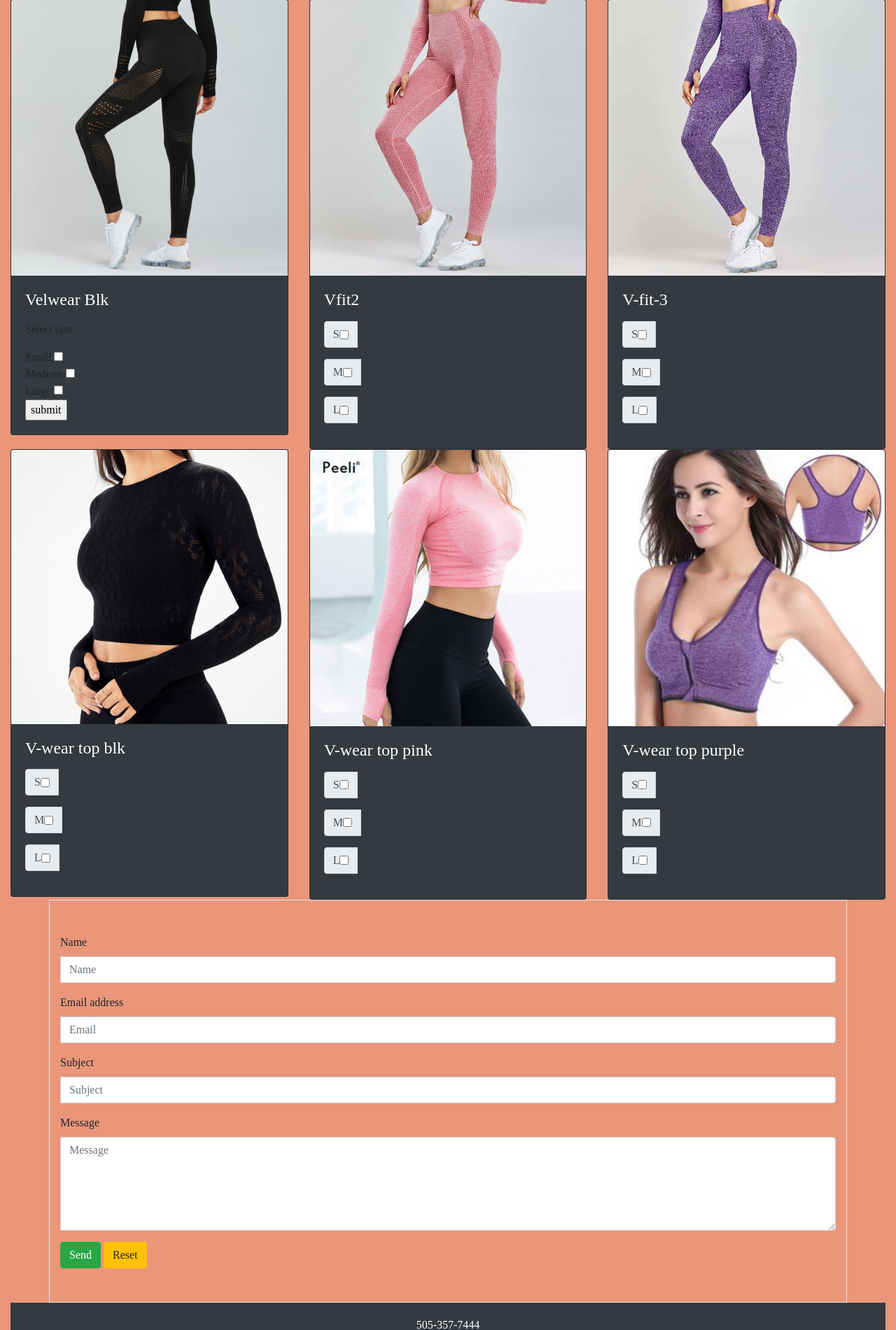
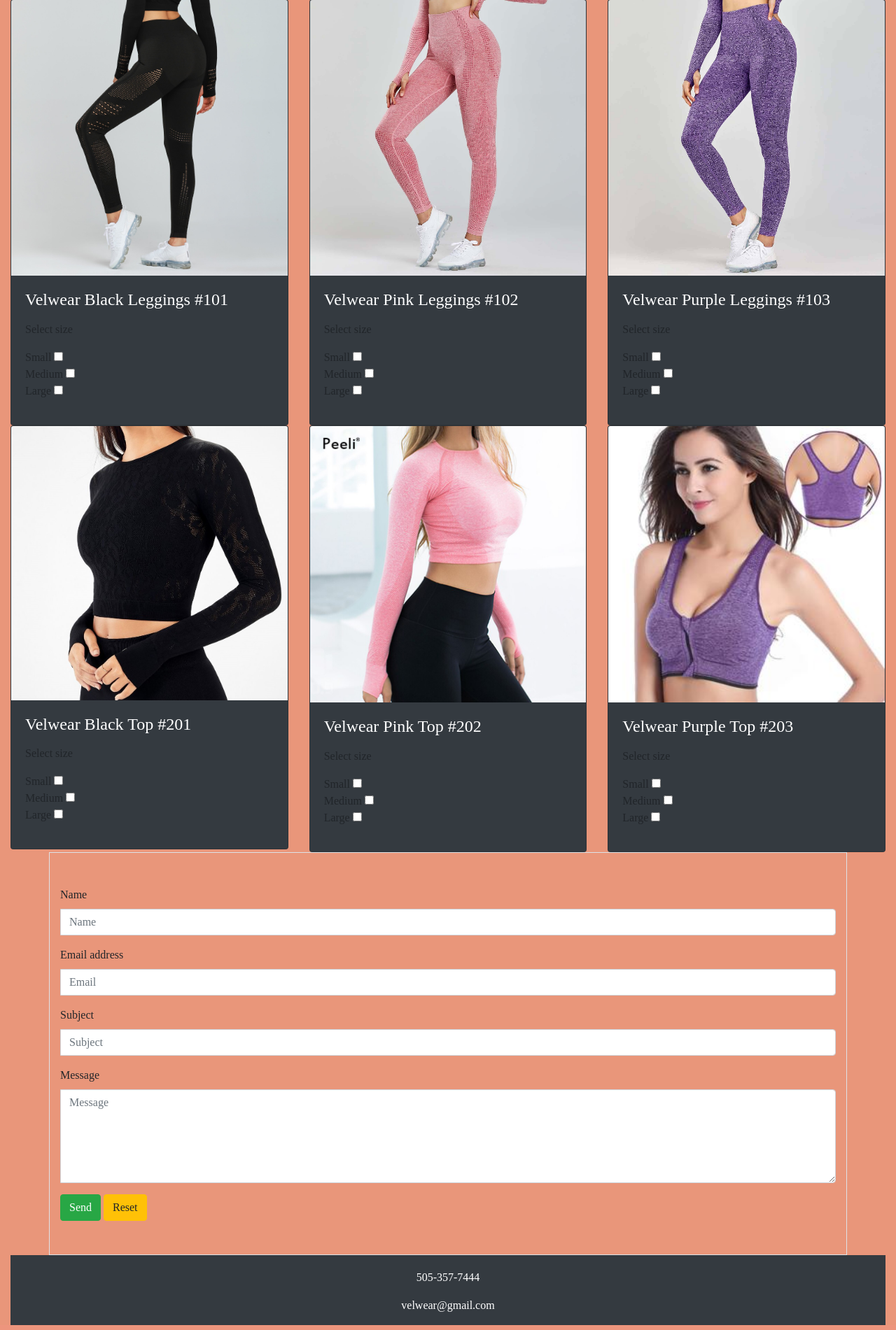
Before and after one commit to gabyveloz/business-page, a PHP site: page / in a window 1280 px wide. Shown: the part 952-2853 px from the top of the page at 70% size. Run offline with PHP 8.4, Linux system fonts and the light colour scheme; some libraries are stand-ins or nearby versions.

Commit message:
updated working checkboxes, need to fix send & reset button not working.

```diff
--- a/public_html/css/style.css
+++ b/public_html/css/style.css
@@ -34,7 +34,8 @@ body {
 	padding: 1rem;
 	border-radius: 0;
 }
-footer:last -child {
+
+footer:last-child {
 	font-size: 16px;
 	text-align: center;
 }
--- a/public_html/index.html
+++ b/public_html/index.html
@@ -1,4 +1,4 @@
-<!doctype html>
+<!DOCTYPE html>
 <html lang="en">
 <head>
 	<!-- Required meta tags -->
@@ -12,6 +12,9 @@
 	<link href="css/style.css" rel="stylesheet">
 
 	<!-- Optional JavaScript -->
+	<script src='js/main.js'></script>
+
+
 
 	<!-- jQuery first, then Popper.js, then Bootstrap JS -->
 	<script src="https://cdnjs.cloudflare.com/ajax/libs/jquery/3.5.0/jquery.min.js"></script>
@@ -101,211 +104,116 @@
 	<div class="col-12">
 <h1 class="display-4">Inventory</h1>
 	</div>
-		<hr>
 	</div>
 </div>
-<!--card content leggings & tops-->
+<!--card content bottoms & tops-->
 	<div class="container-fluid padding">
 		<div class="row padding">
-		<div class="col-md-4">
+			<div class="col-sm-4">
 				<div class="card bg-dark">
 					<img class="card-img-top" src="images/black-leggings.jpg">
 					<div class="card-body">
-				<h4 class="card-title text-white">Velwear Blk</h4>
+						<h4 class="text-white">Velwear Black Leggings #101</h4>
 						<p class="card-text">
 							<!--this is the check mark boxes-->
-					<script type="text/javascript">
-						function is_checked() {
-							var sizes = document.getElementById('small').checked;
-							var sizes = document.getElementById('medium').checked;
-							var sizes = document.getElementById('large').checked;
-
-							if(small==false && medium==false && large==false){
-								alert('please choose size');
-								return false;
-							}
-							else{
-								return true;
-							}
-						}
-					</script>
-					<form action="submission.html" method="return is_checked()" >
 						<p>Select size</p>
-				Small <input type="checkbox" name="sizes" value="small" id="small"/><br/>
-				Medium <input type="checkbox" name="sizes" value="medium" id="medium"/><br/>
-				Large <input type="checkbox" name="large" value="small" id="large"/><br/>
-				<input type="submit" value="submit"/>
-			</form>
-				<!--the end of the checkmark section-->
+						Small <input type="checkbox" name="small" value="#101" id="small"/><br/>
+						Medium <input type="checkbox" name="medium" value="#101" id="medium"/><br/>
+						Large <input type="checkbox" name="large" value="#101" id="large"/><br/>
+					</p><!--the end of the checkmark section-->
 					</div>
 				</div>
 			</div>
 
-		<div class="col-md-4">
+			<div class="col-sm-4">
 				<div class="card bg-dark">
 					<img class="card-img-top" src="images/pink-leggings.jpg">
 					<div class="card-body">
-					<h4 class="card-title text-white">Vfit2</h4>
+						<h4 class="text-white">Velwear Pink Leggings #102</h4>
 						<p class="card-text">
 							<!--this is the checkmark boxes-->
-					<div class="input-group mb-3">
-						<div class="input-group-prepend">
-							<div class="input-group-text">S
-								<input type="checkbox" aria-label="Checkbox for following text input">
-							</div>
-						</div>
-					</div>
-					<div class="input-group mb-3">
-						<div class="input-group-prepend">
-							<div class="input-group-text">M
-								<input type="checkbox" aria-label="Checkbox for following text input">
-							</div>
-						</div>
-					</div>
-					<div class="input-group mb-3">
-						<div class="input-group-prepend">
-							<div class="input-group-text">L
-								<input type="checkbox" aria-label="Checkbox for following text input">
-							</div>
-						</div>
-					</div>
+						<p>Select size</p>
+						Small <input type="checkbox" name="small" value="#102" id="small"/><br/>
+						Medium <input type="checkbox" name="medium" value="#102" id="medium"/><br/>
+						Large <input type="checkbox" name="large" value="#102" id="large"/><br/>
 						</p><!--end of checkmark section-->
 					</div>
 				</div>
 			</div>
 
-				<div class="col-md-4">
+			<div class="col-sm-4">
 				<div class="card bg-dark">
 					<img class="card-img-top" src="images/purple-leggings.jpg">
 					<div class="card-body">
-							<h4 class="card-title text-white">V-fit-3</h4>
+						<h4 class="card-title text-white">Velwear Purple Leggings #103</h4>
 						<p class="card-text">
 							<!--this is the checkmark boxes-->
-							<div class="input-group mb-3">
-								<div class="input-group-prepend">
-									<div class="input-group-text">S
-										<input type="checkbox" aria-label="Checkbox for following text input">
+						<p>Select size</p>
+						Small <input type="checkbox" name="small" value="#103" id="small"/><br/>
+						Medium <input type="checkbox" name="medium" value="#103" id="medium"/><br/>
+						Large <input type="checkbox" name="large" value="#103" id="large"/><br/>
+						</p><!--end of checkmark section-->
 					</div>
 				</div>
-							</div>
-							<div class="input-group mb-3">
-								<div class="input-group-prepend">
-									<div class="input-group-text">M
-										<input type="checkbox" aria-label="Checkbox for following text input">
-									</div>
-								</div>
-							</div>
-							<div class="input-group mb-3">
-								<div class="input-group-prepend">
-									<div class="input-group-text">L
-										<input type="checkbox" aria-label="Checkbox for following text input">
-									</div>
-								</div>
-							</div>
-							</p><!--end of checkmark section-->
 			</div>
 		</div>
 	</div>
 			<!--fit top section-->
 			<div class="container-fluid padding">
 				<div class="row padding">
-				<div class="col-md-4">
+					<div class="col-sm-4">
 						<div class="card bg-dark">
 							<img class="card-img-top" src="images/black-top.jpg">
 							<div class="card-body">
-							<h4 class="card-title text-white">V-wear top blk</h4>
+								<h4 class="card-title text-white">Velwear Black Top #201</h4>
 								<p class="card-text">
 									<!--this is the checkmark boxes-->
-							<div class="input-group mb-3">
-								<div class="input-group-prepend">
-									<div class="input-group-text">S
-										<input type="checkbox" aria-label="Checkbox for following text input">
-									</div>
-								</div>
-							</div>
-							<div class="input-group mb-3">
-								<div class="input-group-prepend">
-									<div class="input-group-text">M
-										<input type="checkbox" aria-label="Checkbox for following text input">
-									</div>
-								</div>
-							</div>
-							<div class="input-group mb-3">
-								<div class="input-group-prepend">
-									<div class="input-group-text">L
-										<input type="checkbox" aria-label="Checkbox for following text input">
-									</div>
-								</div>
-							</div>
+								<p>Select size</p>
+								Small <input type="checkbox" name="small" value="#201" id="small"/><br/>
+								Medium <input type="checkbox" name="medium" value="#201" id="medium"/><br/>
+								Large <input type="checkbox" name="large" value="#201" id="large"/><br/>
 								</p><!--the end of the checkmark section-->
 							</div>
 						</div>
 					</div>
-				<div class="col-md-4">
+
+					<div class="col-sm-4">
 						<div class="card bg-dark">
 							<img class="card-img-top" src="images/pink-top.jpg">
 							<div class="card-body">
-							<h4 class="card-title text-white">V-wear top pink</h4>
+								<h4 class="card-title text-white">Velwear Pink Top #202</h4>
 								<p class="card-text">
 									<!--this is the checkmark boxes-->
-							<div class="input-group mb-3">
-								<div class="input-group-prepend">
-									<div class="input-group-text">S
-										<input type="checkbox" aria-label="Checkbox for following text input">
+								<p>Select size</p>
+								Small <input type="checkbox" name="small" value="#202" id="small"/><br/>
+								Medium <input type="checkbox" name="medium" value="#202" id="medium"/><br/>
+								Large <input type="checkbox" name="large" value="#202" id="large"/><br/>
+								</p>
+								<!--end of checkmark section-->
 							</div>
 						</div>
 					</div>
-							<div class="input-group mb-3">
-								<div class="input-group-prepend">
-									<div class="input-group-text">M
-										<input type="checkbox" aria-label="Checkbox for following text input">
-									</div>
-								</div>
-							</div>
-							<div class="input-group mb-3">
-								<div class="input-group-prepend">
-									<div class="input-group-text">L
-										<input type="checkbox" aria-label="Checkbox for following text input">
-									</div>
-								</div>
-							</div>
-							</p><!--end of checkmark section-->
-						</div>
-					</div>
-				</div>
-				<div class="col-md-4">
+
+					<div class="col-sm-4">
 						<div class="card bg-dark">
 							<img class="card-img-top" src="images/purple-top.jpg">
 							<div class="card-body">
-							<h4 class="card-title text-white">V-wear top purple</h4>
+								<h4 class="card-title text-white">Velwear Purple Top #203</h4>
 								<p class="card-text">
 									<!--this is the checkmark boxes-->
-							<div class="input-group mb-3">
-								<div class="input-group-prepend">
-									<div class="input-group-text">S
-										<input type="checkbox" aria-label="Checkbox for following text input">
+								<p>Select size</p>
+								Small <input type="checkbox" name="small" value="#203" id="small"/><br/>
+								Medium <input type="checkbox" name="medium" value="#203" id="medium"/><br/>
+								Large <input type="checkbox" name="large" value="#203" id="large"/><br/>
+								</p>
+								<!--end of checkmark section-->
 							</div>
 						</div>
-							</div>
-							<div class="input-group mb-3">
-								<div class="input-group-prepend">
-									<div class="input-group-text">M
-										<input type="checkbox" aria-label="Checkbox for following text input">
-									</div>
-								</div>
-							</div>
-							<div class="input-group mb-3">
-								<div class="input-group-prepend">
-									<div class="input-group-text">L
-										<input type="checkbox" aria-label="Checkbox for following text input">
-									</div>
-								</div>
-							</div>
-							</p><!--end of checkmark section-->
 					</div>
 				</div>
 			</div>
 </body>
+
 
 <!-- CONTACT FORM -->
 <div class="container py-5 border">
@@ -347,7 +255,7 @@
 		</div>
 	</div>
 	<!-- reCAPTCHA -->
-		<div class="g-recaptcha" data-sitekey="6LeFBOwUAAAAAG2cu1iuvJUOjXkmjilWZXSskr5S"></div>
+		<div class="g-recaptcha" data-sitekey="6LdnjPIUAAAAAGO_QDGf3q3VG-R6lK00SM-pCVGQ"></div>
 
 		<button class="btn btn-success" type="submit"><i class="fa fa-paper-plane"></i> Send</button>
 		<button class="btn btn-warning" type="reset"><i class="fa fa-ban"></i> Reset</button>
@@ -362,6 +270,7 @@
 </div>
 
 <!--footer-->
+
 <div class="container-fluid">
 	<footer>
 		<div class="row text-center">
@@ -372,5 +281,4 @@
 		</div>
 	</footer>
 </div>
-
 </html>
--- /dev/null
+++ b/public_html/js/main.js
@@ -0,0 +1,10 @@
+document.addEventListener('change', function(event) {
+	let size = event.target;
+	let item = event.target.value
+
+	if(size.checked) {
+		// Checkbox is checked..
+		let text = document.createTextNode("I want to buy: " + item + " size: "+ size.name + " ");
+		document.getElementById("message").appendChild(text).innerHTML;
+	}
+});
```
Lines whose indentation alone changed are shown as unchanged.
